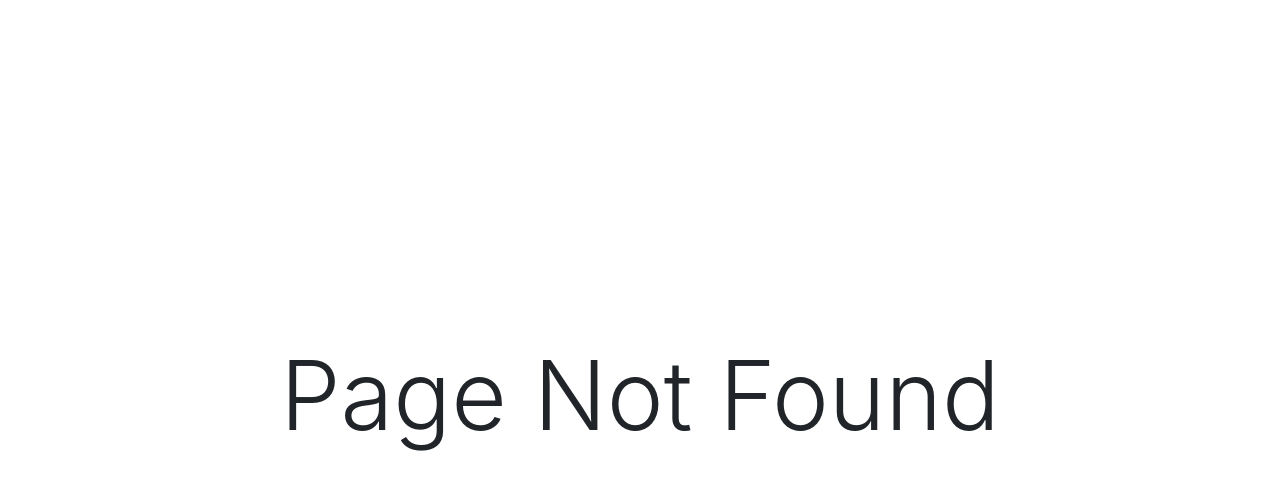
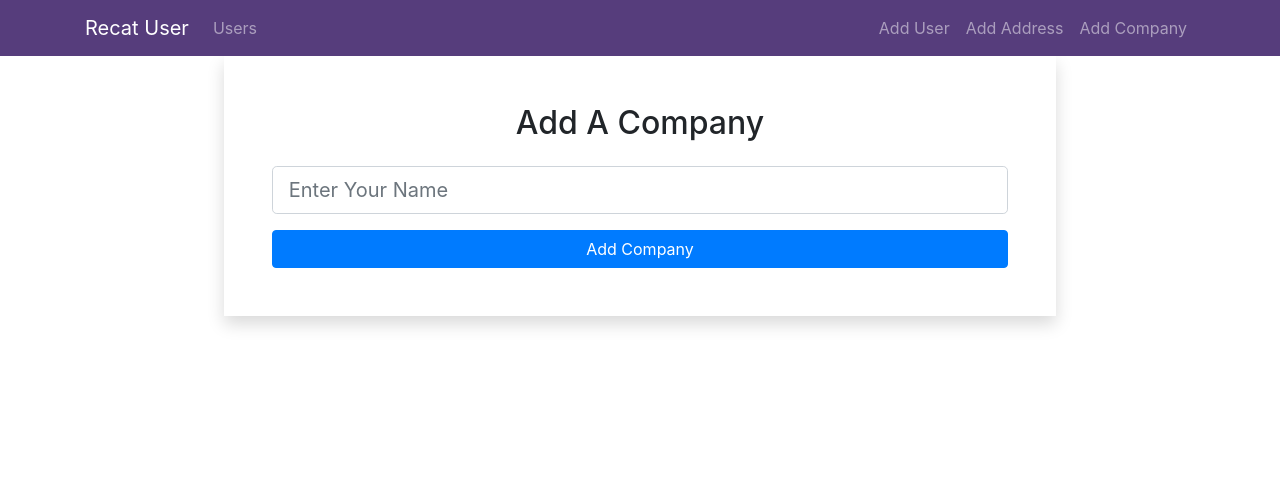
Before and after one commit to cuma561/CrudApplicationInReactJs, a React (Create React App) app: page /company/add in a window 1280 px wide. Before the commit this address had no page. Shown: the top 490 px of the page. Built offline with nearby package versions, Linux system fonts and the light colour scheme.

Commit message:
Add feature Company

```diff
--- a/src/App.js
+++ b/src/App.js
@@ -17,6 +17,8 @@ import User from "./components/users/User";
 
 import AddAddress from './components/address/AddAddress';
 
+import AddCompany from './components/company/AddCompany';
+
 function App(props) {
   return (
     <Router>
@@ -30,6 +32,7 @@ function App(props) {
           <Route exact path="/users/edit/:id" component={EditUser} />
           <Route exact path="/users/:id" component={User} />
           <Route exact path="/address/add" component={AddAddress} />
+          <Route exact path="/company/add" component={AddCompany} />
           <Route component={NotFound} />
         </Switch>
       </div>
--- /dev/null
+++ b/src/components/company/AddCompany.js
@@ -0,0 +1,37 @@
+import React, { useState } from "react";
+import axios from 'axios';
+import { useHistory } from "react-router-dom";
+
+const AddCompany = () => {
+	let history = useHistory();
+	const[company,setCompany] = useState({
+		name: ""
+	});
+
+	const { name } = company;
+	const onInputChange = e => {
+    	setCompany({ ...company, [e.target.name]: e.target.value });
+  	};
+
+	return(
+		<div className="container">
+			<div className="w-75 mx-auto shadow p-5">
+				<h2 className="text-center mb-4">Add A Company</h2>
+				<form>
+					<div className="form-group">
+						<input
+							type="text"
+							className="form-control form-control-lg"
+							placeholder="Enter Your Name"
+							name="name"
+              				value={name}
+              				onChange={e => onInputChange(e)}
+              			/>
+					</div>
+					<button className="btn btn-primary btn-block">Add Company</button>
+				</form>
+			</div>
+		</div>
+	)
+}
+export default AddCompany;
```
Also changed, not shown: src/components/company/EditCompany.js (added).
